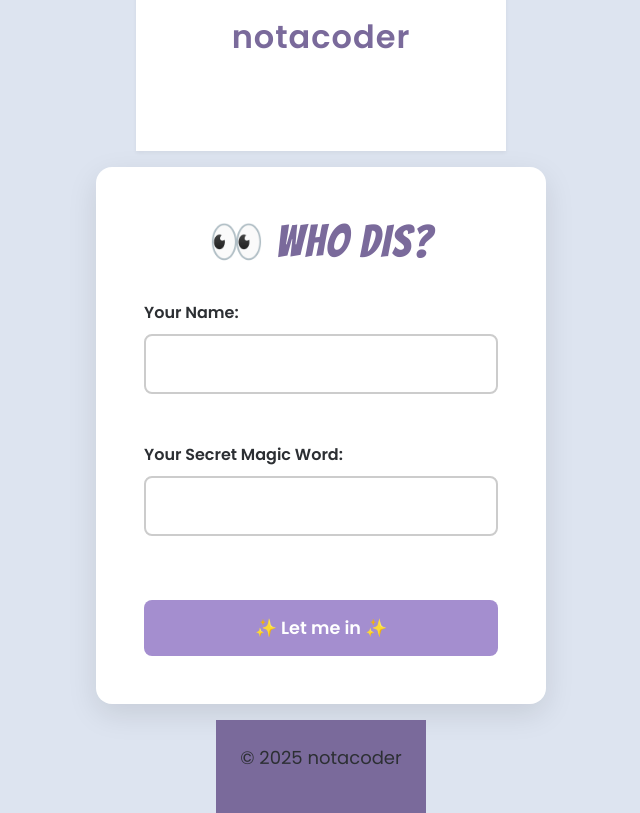
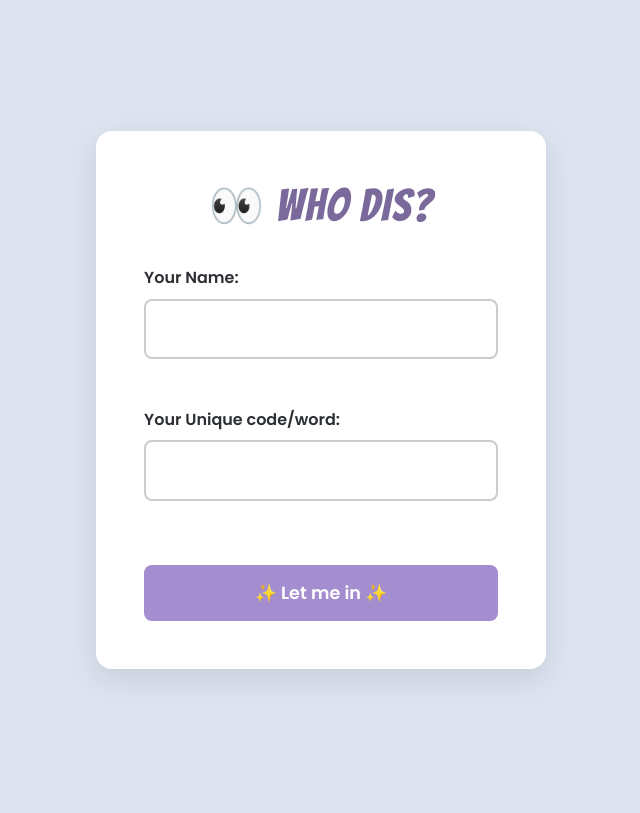
Before and after one commit to iamnikitaa/notacoder, a Django app: page /sign-in/ in a window 1280 px wide. Shown: the whole page, without its empty margins (319-959 px from the left). After the commit the page ends 679 px from the top, so only its background shows below. Run offline with Django 5.2, Linux system fonts and the light colour scheme; some libraries are stand-ins or nearby versions.

Commit message:
changed ui

```diff
--- a/core/templates/core/login.html
+++ b/core/templates/core/login.html
@@ -30,7 +30,7 @@
             {{ form.name }}
         </div>
         <div class="form-group mb-4">
-            <label for="{{ form.magic_word.id_for_label }}">Your Secret Magic Word:</label>
+            <label for="{{ form.magic_word.id_for_label }}">Your Unique code/word:</label>
             {{ form.magic_word }}
         </div>
         <button type="submit" class="w-100">✨ Let me in ✨</button>
--- a/templates/base.html
+++ b/templates/base.html
@@ -10,35 +10,11 @@
     <script src="https://unpkg.com/htmx.org@1.9.5" defer></script>
 </head>
 <body class="{% block body_class %}{% endblock %}"> {# Allows special classes like for the login page #}
-   <header>
-    <nav class="navbar navbar-expand-lg">
-        <div class="container-fluid" style="padding: 0 var(--main-padding);">
-
-            {# === THIS IS THE MODIFIED PART START === #}
-            {% if request.resolver_match.url_name == 'challenge_list' or request.resolver_match.url_name == 'challenge_detail' %}
-                {# If we are on a challenge page, link back to the list #}
-                <a class="site-logo" href="{% url 'challenge_list' %}">notacoder</a>
-            {% else %}
-                {# Otherwise, link back to the main home page #}
-                <a class="site-logo" href="{% url 'home' %}">notacoder</a>
-            {% endif %}
-            {# === THIS IS THE MODIFIED PART END === #}
-
-            <button class="navbar-toggler" type="button" data-bs-toggle="collapse" data-bs-target="#navbarNav">
-                <span class="navbar-toggler-icon"></span>
-            </button>
-        </div>
-    </nav>
-</header>
 
     <main id="content"> {# Add id="content" for HTMX to target #}
         {% block content %}
         {% endblock %}
     </main>
-
-    <footer class="mt-auto"> {# mt-auto is a Bootstrap class to push the footer down #}
-        <p>© 2025 notacoder</p>
-    </footer>
 
      <script src="https://cdn.jsdelivr.net/npm/bootstrap@5.3.0/dist/js/bootstrap.bundle.min.js"></script>
     <script src="https://cdn.jsdelivr.net/npm/canvas-confetti@1.6.0/dist/confetti.browser.min.js"></script>
```
